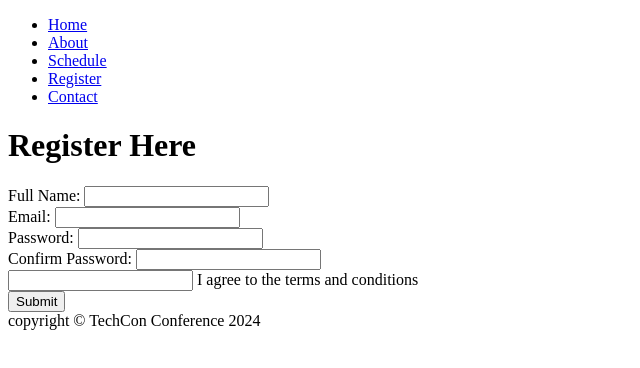
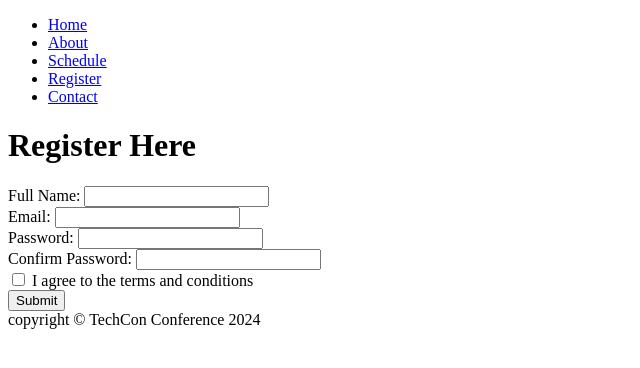
Before and after one commit to victor20-tech/TechCon_HTML, a plain HTML site: page techcon_website/register.html in a window 1280 px wide. Shown: the whole page, without its empty margins (0-640 px from the left). Drawn offline with Linux system fonts and the light colour scheme.

Commit message:
Update register.html

```diff
--- a/techcon_website/register.html
+++ b/techcon_website/register.html
@@ -38,7 +38,7 @@
                     <input type="password" id="confirm-password" name="confirm-password" required>
                 </div>
                 <div>
-                    <input type="password" id="terms" name="terms" required>
+                    <input type="checkbox" id="terms" name="terms" required>
                     <label for="checkbox">I agree to the terms and conditions</label>
                 </div>
                 <div>
```
